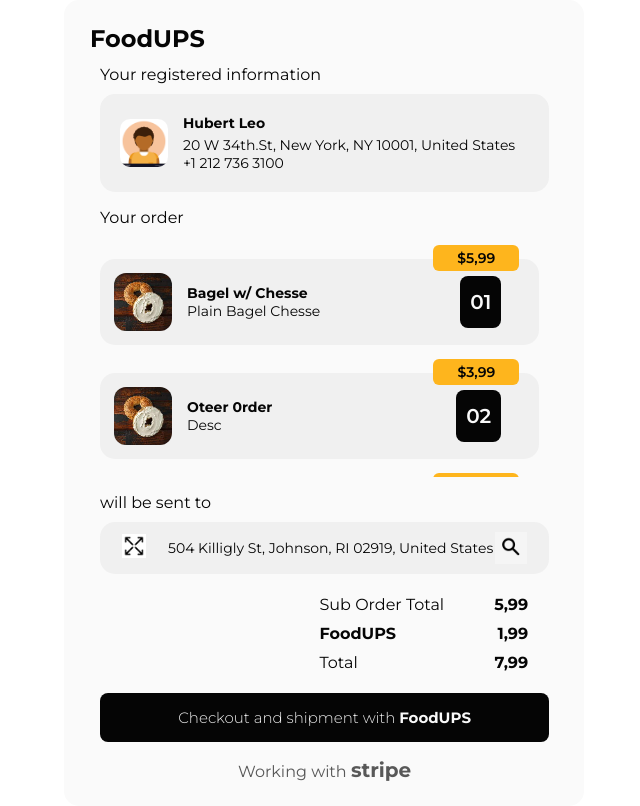
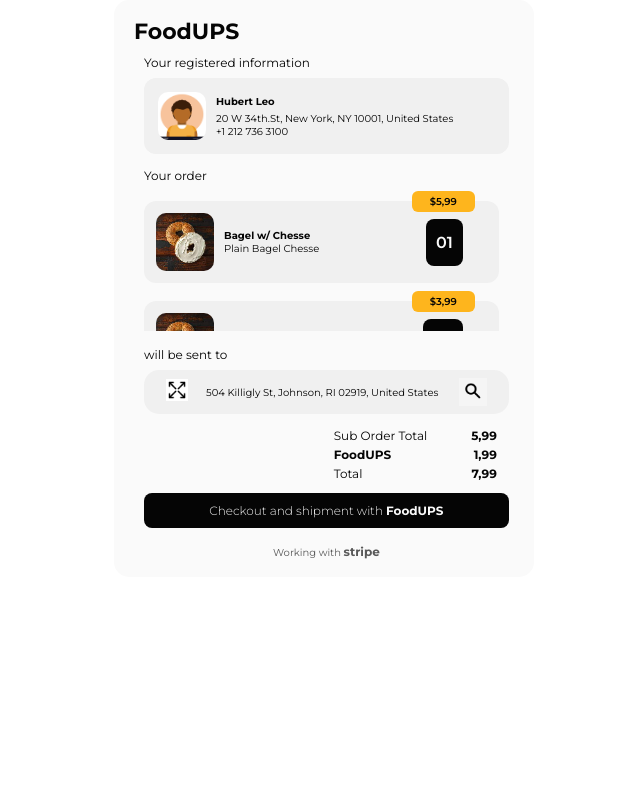
Before and after one commit to tmpelay/foodups-extension, a React (Vite) app: page / in a window 1280 px wide. Shown: the whole page, without its empty margins (316-956 px from the left). Built offline with nearby package versions, Linux system fonts and the light colour scheme.

Commit message:
fix-styles

```diff
--- a/src/components/Order/Order.component.css
+++ b/src/components/Order/Order.component.css
@@ -1,12 +1,12 @@
 .order__price {
   position: absolute;
   background: #feb51d;
-  padding: 4px 24px;
+  padding: 4px 18px;
   border-radius: 6px;
-  font-size: 14px;
+  font-size: 10px;
   font-weight: 600;
-  right: 20px;
-  top: -14px;
+  right: 24px;
+  top: -10px;
 }
 
 .your-order__order {
@@ -14,25 +14,24 @@
   display: flex;
   align-items: center;
   background-color: var(--bg-color2);
-  padding: 14px;
-  border-radius: 15px;
+  padding: 12px;
+  border-radius: 12px;
   margin-right: 10px;
 }
 
 .order__img {
   width: 58px;
   height: 58px;
-  margin-right: 15px;
-  border-radius: 12px;
+  margin-right: 10px;
+  border-radius: 10px;
 }
 
 .order__info h3 {
-  font-size: 14px;
+  font-size: 10px;
 }
 
 .order__info p {
-  font-size: 14px;
-  margin: 0;
+  font-size: 10px;
 }
 
 .order__quantity {
@@ -40,7 +39,7 @@
   border-radius: 8px;
   padding: 14px 10px;
   color: var(--bg-color);
-  font-size: 20px;
+  font-size: 16px;
   font-weight: 600;
   margin: 0 24px 0 auto;
 }
--- a/src/components/OrderCard/OrderCard.component.css
+++ b/src/components/OrderCard/OrderCard.component.css
@@ -2,17 +2,17 @@
   display: flex;
   flex-direction: column;
   margin: auto;
-  width: 520px;
+  width: 420px;
   background-color: var(--bg-color);
   color: var(--fg-color);
   border-radius: 15px;
   align-items: start;
-  padding: 24px 26px;
+  padding: 18px 20px;
 }
 
 .order-card__container h1 {
-  font-size: 24px;
-  margin-bottom: 12px;
+  font-size: 22px;
+  margin-bottom: 10px;
 }
 
 /* --- REGISTERED INFO --- */
@@ -23,33 +23,33 @@
 }
 
 .registered-info__title {
-  font-size: 16px;
-  margin-bottom: 10px;
+  font-size: 12px;
+  margin-bottom: 8px;
 }
 
 .registered-info__profile {
   display: flex;
   align-items: center;
   background-color: var(--bg-color2);
-  padding: 20px;
-  border-radius: 15px;
-  margin-bottom: 16px;
+  padding: 14px;
+  border-radius: 12px;
+  margin-bottom: 14px;
 }
 
 .profile__img {
   width: 48px;
   height: 48px;
-  margin-right: 15px;
+  margin-right: 10px;
   border-radius: 10px;
 }
 
 .profile__info h3 {
-  font-size: 14px;
+  font-size: 10px;
   margin-bottom: 4px;
 }
 
 .profile__info p {
-  font-size: 14px;
+  font-size: 10px;
 }
 
 /* --- ORDERS --- */
@@ -61,27 +61,29 @@
 }
 
 .your-order__title {
-  font-size: 16px;
-  margin-bottom: 10px;
+  font-size: 12px;
+  margin-bottom: 8px;
 }
 
 .order-card__orders {
   display: flex;
-  height: 240px;
+  height: 140px;
   flex-direction: column;
-  gap: 28px;
+  gap: 18px;
   overflow-y: scroll;
-  padding: 22px 0;
+  padding: 10px 0 0;
 }
 
 .order-card__orders::-webkit-scrollbar {
   display: block;
-  width: 8px;
+  background-color: var(--bg-color2);
+  border-radius: 4px;
+  width: 5px;
 }
 
 .order-card__orders::-webkit-scrollbar-thumb {
   background: var(--fg-color2);
-  border-radius: 8px;
+  border-radius: 4px;
 }
 
 /* --- SENT TO --- */
@@ -92,17 +94,17 @@
 }
 
 .sent-to__title {
-  font-size: 16px;
-  margin-bottom: 10px;
+  font-size: 12px;
+  margin-bottom: 8px;
 }
 
 .sent-to__card {
   display: flex;
   align-items: center;
   background-color: var(--bg-color2);
-  padding: 10px 22px;
+  padding: 8px 22px;
   border-radius: 15px;
-  margin-bottom: 16px;
+  margin-bottom: 12px;
   justify-content: space-between;
 }
 
@@ -112,18 +114,18 @@
 }
 
 .sent-to__card p {
-  font-size: 14px;
+  font-size: 10px;
 }
 
 .sent-to__expand img {
-  width: 24px;
-  height: 24px;
-  margin-right: 22px;
+  width: 22px;
+  height: 22px;
+  margin-right: 18px;
 }
 
 .sent-to__search {
-  width: 32px;
-  height: 32px;
+  width: 28px;
+  height: 28px;
 }
 
 /* --- PRICE --- */
@@ -134,7 +136,7 @@
 }
 
 .price__table {
-  margin: 0 16px 16px auto;
+  margin: 0 10px 10px auto;
   width: fit-content;
 }
 
@@ -145,7 +147,8 @@
 }
 
 .table__row p {
-  margin: 5px;
+  font-size: 12px;
+  margin: 2px;
 }
 
 .price {
@@ -156,13 +159,13 @@
   background-color: #050505;
   display: flex;
   border-radius: 8px;
-  padding: 15px;
+  padding: 10px;
   justify-content: center;
   align-items: center;
 }
 
 .price__pay p {
-  font-size: 15px;
+  font-size: 12px;
   color: var(--bg-color2);
   font-weight: 300;
 }
@@ -180,12 +183,13 @@
 }
 
 .order-card__working-with p {
+  font-size: 10px;
   text-align: center;
   color: var(--fg-color2);
   margin: 16px 18px 0;
 }
 
 .order-card__working-with span {
-  font-size: 20px;
+  font-size: 12px;
   font-weight: 700;
 }
```
Also changed, not shown: manifest.json.
